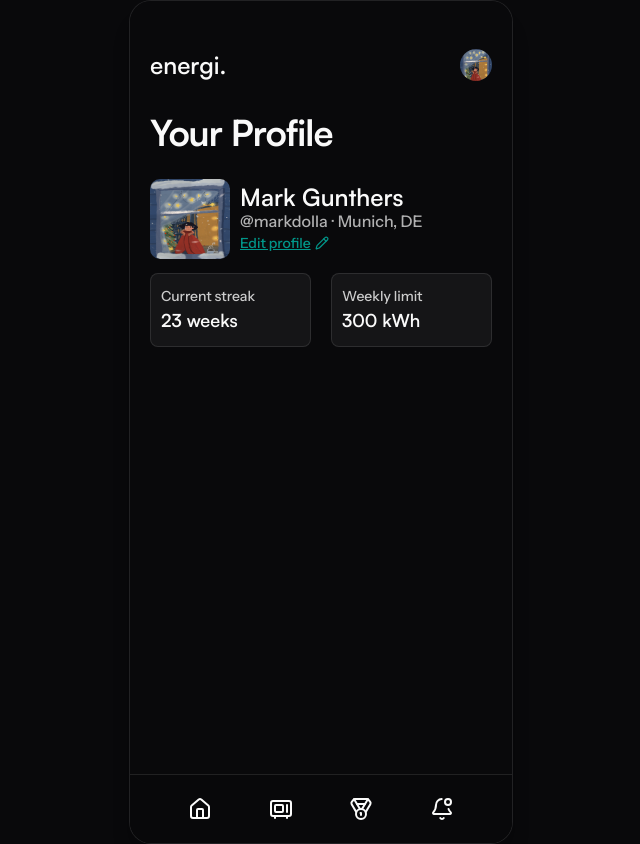
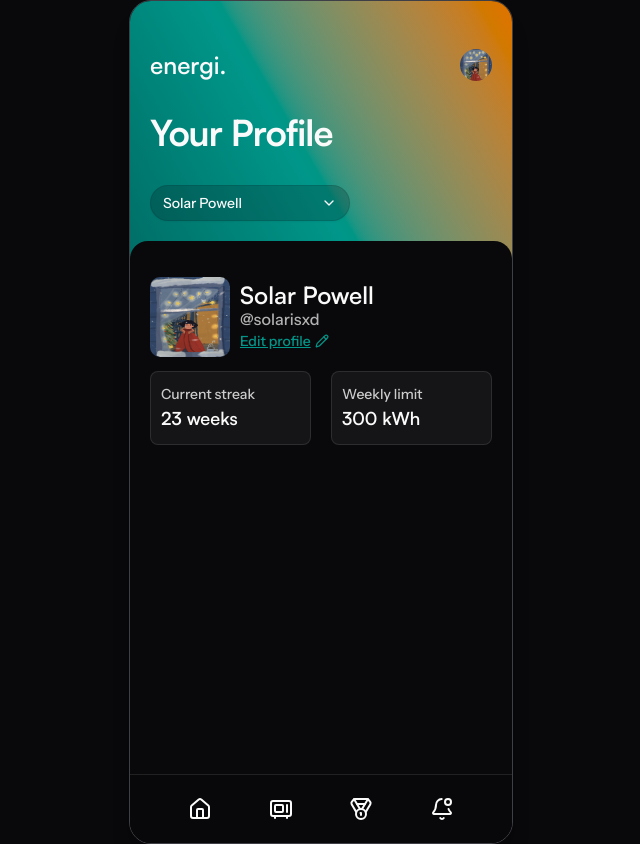
Before and after one commit to Voldemort271/energi, a Next.js app: page /profile in a window 1280 px wide. Shown: the whole page, without its empty margins (319-959 px from the left). Built offline with nearby package versions, Linux system fonts and the light colour scheme.

Commit message:
Switch account functionality done (alongwith fake log out)

```diff
--- /dev/null
+++ b/app/(gradient-bg)/profile/page.tsx
@@ -0,0 +1,32 @@
+'use client';
+
+import React, { useState } from 'react';
+import ProfileCard from '@/components/profile/profile-card';
+import AccountSelectMenu from '@/components/profile/account-selector';
+import { AvailableProfile, PROFILE_RECORDS } from '@/db/profiles';
+
+const ProfilePage = () => {
+	const [currUser, setCurrUser] = useState<AvailableProfile>('solarisxd');
+
+	return (
+		<section className="flex h-full flex-col gap-2.5">
+			<div className="flex flex-col justify-start px-5">
+				<div className="font-title text-foreground py-8 text-4xl font-bold tracking-tight">
+					Your Profile
+				</div>
+				<div className="w-full">
+					<AccountSelectMenu currUser={currUser} setCurrUser={setCurrUser} />
+				</div>
+			</div>
+			<div className="bg-background flex flex-col items-center gap-5 rounded-t-2xl p-5">
+				<ProfileCard
+					username={currUser}
+					name={PROFILE_RECORDS[currUser].name}
+					location={PROFILE_RECORDS[currUser].location}
+				/>
+			</div>
+		</section>
+	);
+};
+
+export default ProfilePage;
--- a/app/(root)/profile/page.tsx
+++ /dev/null
@@ -1,15 +0,0 @@
-import React from 'react';
-import ProfileCard from '@/components/profile/profile-card';
-
-const ProfilePage = () => {
-	return (
-		<section className="flex h-full flex-col gap-2.5">
-			<div className="font-title text-foreground pt-8 text-4xl font-bold tracking-tight">
-				Your Profile
-			</div>
-			<ProfileCard />
-		</section>
-	);
-};
-
-export default ProfilePage;
--- a/components/leaderboard/current-position.tsx
+++ b/components/leaderboard/current-position.tsx
@@ -1,6 +1,6 @@
 import React from 'react';
 import { cva } from 'class-variance-authority';
-import { LeaderboardVariant, rankData } from '@/db/leaderboard-data';
+import { LeaderboardVariant, RANK_DATA } from '@/db/leaderboard-data';
 import { ChevronDown, ChevronUp, Minus } from 'lucide-react';
 
 const backgroundVariants = cva(
@@ -22,9 +22,9 @@ const CurrentPositionCard = ({ toggle }: { toggle: LeaderboardVariant }) => {
 			<div
 				className={backgroundVariants({
 					rankDiff:
-						rankData[toggle].diff > 0
+						RANK_DATA[toggle].diff > 0
 							? 'up'
-							: rankData[toggle].diff === 0
+							: RANK_DATA[toggle].diff === 0
 								? 'mid'
 								: 'down',
 				})}
@@ -34,28 +34,28 @@ const CurrentPositionCard = ({ toggle }: { toggle: LeaderboardVariant }) => {
 			</div>
 			<div className="flex flex-row flex-wrap items-end justify-center gap-2">
 				<div className="font-title text-foreground text-4xl leading-none font-bold tracking-tight">
-					{`#${rankData[toggle].currentRank}`}
+					{`#${RANK_DATA[toggle].currentRank}`}
 				</div>
 				<div
 					className={`font-title flex flex-row items-end text-base leading-tight font-semibold ${
-						rankData[toggle].diff > 0
+						RANK_DATA[toggle].diff > 0
 							? 'text-teal-600'
-							: rankData[toggle].diff === 0
+							: RANK_DATA[toggle].diff === 0
 								? 'text-amber-500'
 								: 'text-rose-500'
 					}`}
 				>
-					{rankData[toggle].diff > 0 ? (
+					{RANK_DATA[toggle].diff > 0 ? (
 						<ChevronUp size={16} />
-					) : rankData[toggle].diff === 0 ? (
+					) : RANK_DATA[toggle].diff === 0 ? (
 						<Minus size={16} />
 					) : (
 						<ChevronDown size={16} />
 					)}
-					{Math.abs(rankData[toggle].diff)}
+					{Math.abs(RANK_DATA[toggle].diff)}
 				</div>
 			</div>
-			<div className="font-title text-foreground/70 pt-1 text-lg font-semibold">{`Top ${rankData[toggle].topPercent}% this week`}</div>
+			<div className="font-title text-foreground/70 pt-1 text-lg font-semibold">{`Top ${RANK_DATA[toggle].topPercent}% this week`}</div>
 		</div>
 	);
 };
--- a/components/leaderboard/leaderboard-list.tsx
+++ b/components/leaderboard/leaderboard-list.tsx
@@ -1,5 +1,5 @@
 import React from 'react';
-import { LeaderboardVariant, rankData } from '@/db/leaderboard-data';
+import { LeaderboardVariant, RANK_DATA } from '@/db/leaderboard-data';
 import { Flower } from 'lucide-react';
 
 interface ElementProps {
@@ -40,7 +40,7 @@ const LeaderboardElement = ({ rank, name, energy, currRank }: ElementProps) => {
 };
 
 const LeaderboardList = ({ toggle }: ListProps) => {
-	const currRank = rankData[toggle].currentRank;
+	const currRank = RANK_DATA[toggle].currentRank;
 	const offset = currRank - 2;
 
 	return (
--- /dev/null
+++ b/components/profile/account-selector.tsx
@@ -0,0 +1,53 @@
+import React, { Dispatch, SetStateAction } from 'react';
+import {
+	Select,
+	SelectContent,
+	SelectGroup,
+	SelectItem,
+	SelectTrigger,
+	SelectValue,
+} from '@/components/ui/select';
+import { AvailableProfile, PROFILE_RECORDS } from '@/db/profiles';
+import { useRouter } from 'next/navigation';
+
+interface Props {
+	currUser: AvailableProfile;
+	setCurrUser: Dispatch<SetStateAction<AvailableProfile>>;
+}
+
+const AccountSelectMenu = ({ currUser, setCurrUser }: Props) => {
+	const router = useRouter();
+
+	return (
+		<Select
+			value={currUser}
+			onValueChange={(val) => setCurrUser(val as AvailableProfile)}
+		>
+			<SelectTrigger className="bg-background/20! border-background/10! mb-2.5 min-w-50 rounded-full text-sm font-medium">
+				<SelectValue />
+			</SelectTrigger>
+			<SelectContent className="bg-background/70 backdrop-blur-2xl">
+				<SelectGroup className="font-title px-2 py-2.5 font-medium">
+					{Object.entries(PROFILE_RECORDS).map(([key, { name }]) => (
+						<SelectItem
+							key={key}
+							value={key}
+							className="hover:bg-background/30! cursor-pointer"
+						>
+							{name}
+						</SelectItem>
+					))}
+					<div className="bg-foreground/10 my-2.5 h-px w-full"></div>
+					<div
+						onClick={() => router.push('/')}
+						className="w-full cursor-pointer rounded-md border border-rose-500/10 bg-rose-500/10 px-4 py-2 text-center text-sm text-rose-600 hover:scale-105"
+					>
+						Log out
+					</div>
+				</SelectGroup>
+			</SelectContent>
+		</Select>
+	);
+};
+
+export default AccountSelectMenu;
--- a/components/profile/profile-card.tsx
+++ b/components/profile/profile-card.tsx
@@ -2,24 +2,29 @@ import React from 'react';
 import Image from 'next/image';
 import ProfileImg from '@/public/images/profile-image.png';
 import { Pencil } from 'lucide-react';
+import { AvailableProfile, ProfileData } from '@/db/profiles';
 
-const ProfileCard = () => {
+interface Props extends ProfileData {
+	username: AvailableProfile;
+}
+
+const ProfileCard = ({ username, name, location }: Props) => {
 	return (
 		<div className="flex w-full flex-col gap-1 py-4">
 			<div className="flex flex-row items-center gap-2.5">
 				<Image
 					src={ProfileImg}
-					alt={'Profile image'}
+					alt={`Profile image of ${name}`}
 					className="h-20 w-20 rounded-lg"
 				/>
 				<div className="flex flex-col">
 					<div className="font-title text-foreground text-2xl leading-none font-semibold">
-						Mark Gunthers
+						{name}
 					</div>
 					<div className="text-foreground/70 flex flex-row items-center justify-start gap-1 text-base font-medium">
-						<span>@markdolla</span>
-						<span>&middot;</span>
-						<span>Munich, DE</span>
+						<span>{`@${username}`}</span>
+						<span className={location ? 'block' : 'hidden'}>&middot;</span>
+						<span className={location ? 'block' : 'hidden'}>{location}</span>
 					</div>
 					<div className="flex flex-row items-center gap-1 text-sm font-medium text-teal-600 underline">
 						Edit profile <Pencil size={14} />
--- a/components/ui/select.tsx
+++ b/components/ui/select.tsx
@@ -44,7 +44,7 @@ function SelectTrigger({
 		>
 			{children}
 			<SelectPrimitive.Icon asChild>
-				<ChevronDownIcon className="size-4 opacity-50" />
+				<ChevronDownIcon className="text-foreground size-4" />
 			</SelectPrimitive.Icon>
 		</SelectPrimitive.Trigger>
 	);
--- a/db/leaderboard-data.ts
+++ b/db/leaderboard-data.ts
@@ -6,7 +6,7 @@ export type PositionData = {
 	topPercent: number;
 };
 
-export const rankData: Record<LeaderboardVariant, PositionData> = {
+export const RANK_DATA: Record<LeaderboardVariant, PositionData> = {
 	global: {
 		currentRank: 145,
 		diff: 62,
--- /dev/null
+++ b/db/profiles.ts
@@ -0,0 +1,20 @@
+export type AvailableProfile = 'solarisxd' | 'markdolla' | 'meisabella';
+
+export type ProfileData = {
+	name: string;
+	location?: string;
+};
+
+export const PROFILE_RECORDS: Record<AvailableProfile, ProfileData> = {
+	markdolla: {
+		name: 'Mark Gunthers',
+		location: 'Munich, DE',
+	},
+	meisabella: {
+		name: 'Isabella Gunthers',
+		location: 'Mumbai, IN',
+	},
+	solarisxd: {
+		name: 'Solar Powell',
+	},
+};
```
